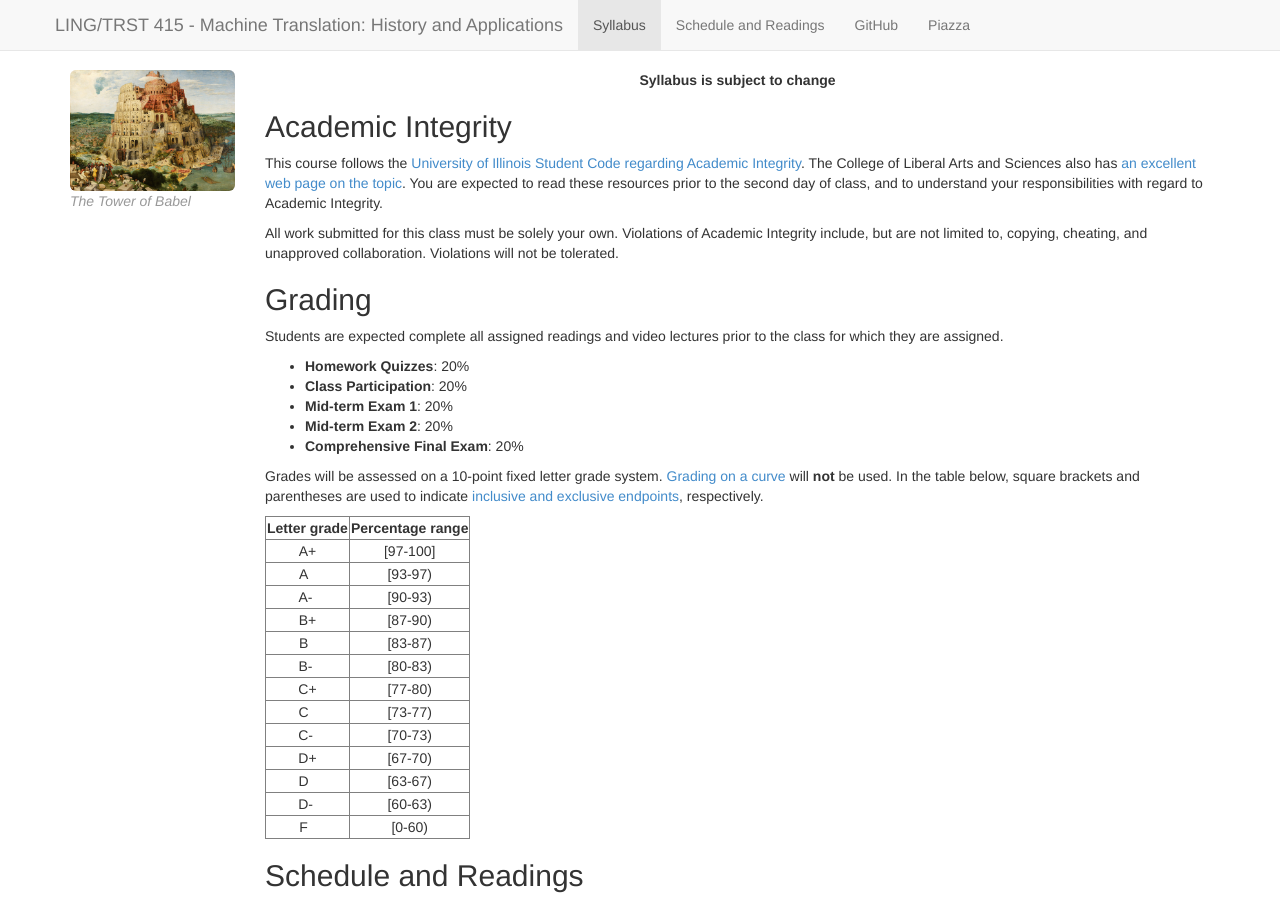
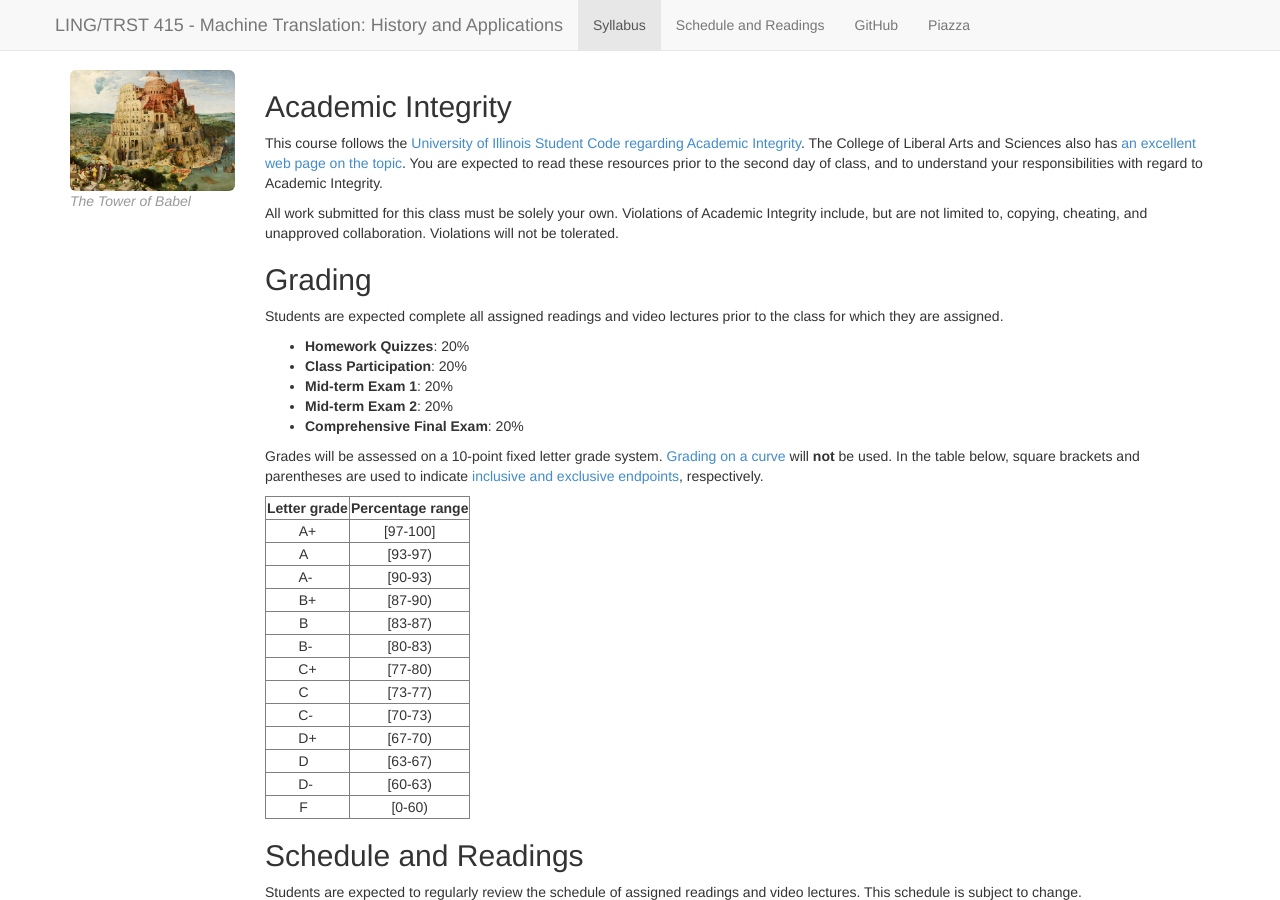
Before and after one commit to 2020-Spring-UIUC-LING415/2020-Spring-UIUC-LING415.github.io, a Jekyll site: the page built from syllabus.md, in a window 1280 px wide and 900 px high. Built offline with Jekyll 4.4.1, drawn with Linux system fonts in a browser that asks for light colours; nearby versions of some CDN libraries.

Commit message:
Update syllabus.md

```diff
--- a/syllabus.md
+++ b/syllabus.md
@@ -7,11 +7,6 @@ caption: The Tower of Babel
 title: Syllabus
 active_tab: syllabus
 ---
-<!--
-<h1 style="text-align:center;">LING/TRST 415  — Syllabus</h1>
--->
-
-<p style="text-align:center;"><strong>Syllabus is subject to change</strong></p>
 
 <h2>Academic Integrity</h2>
 
```
